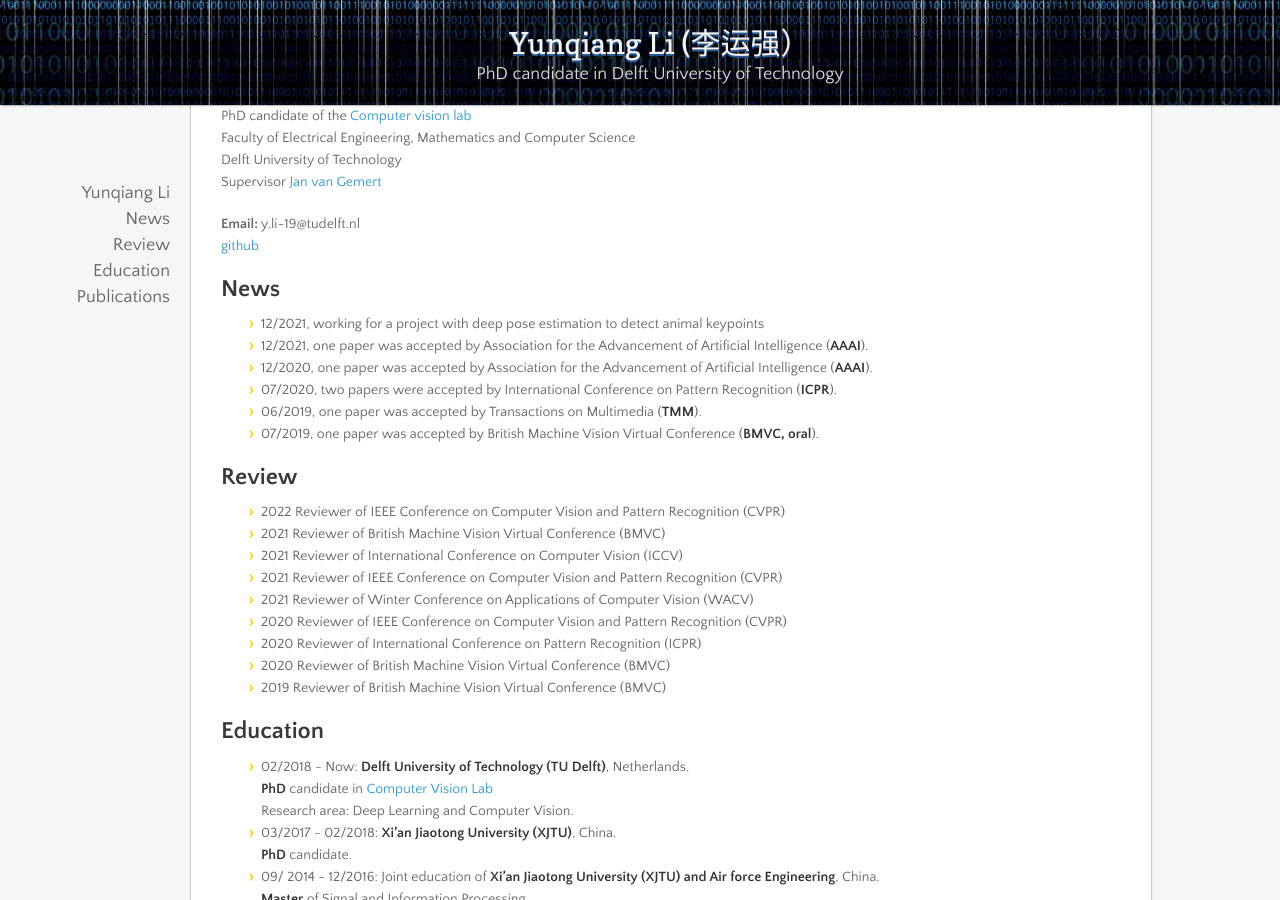
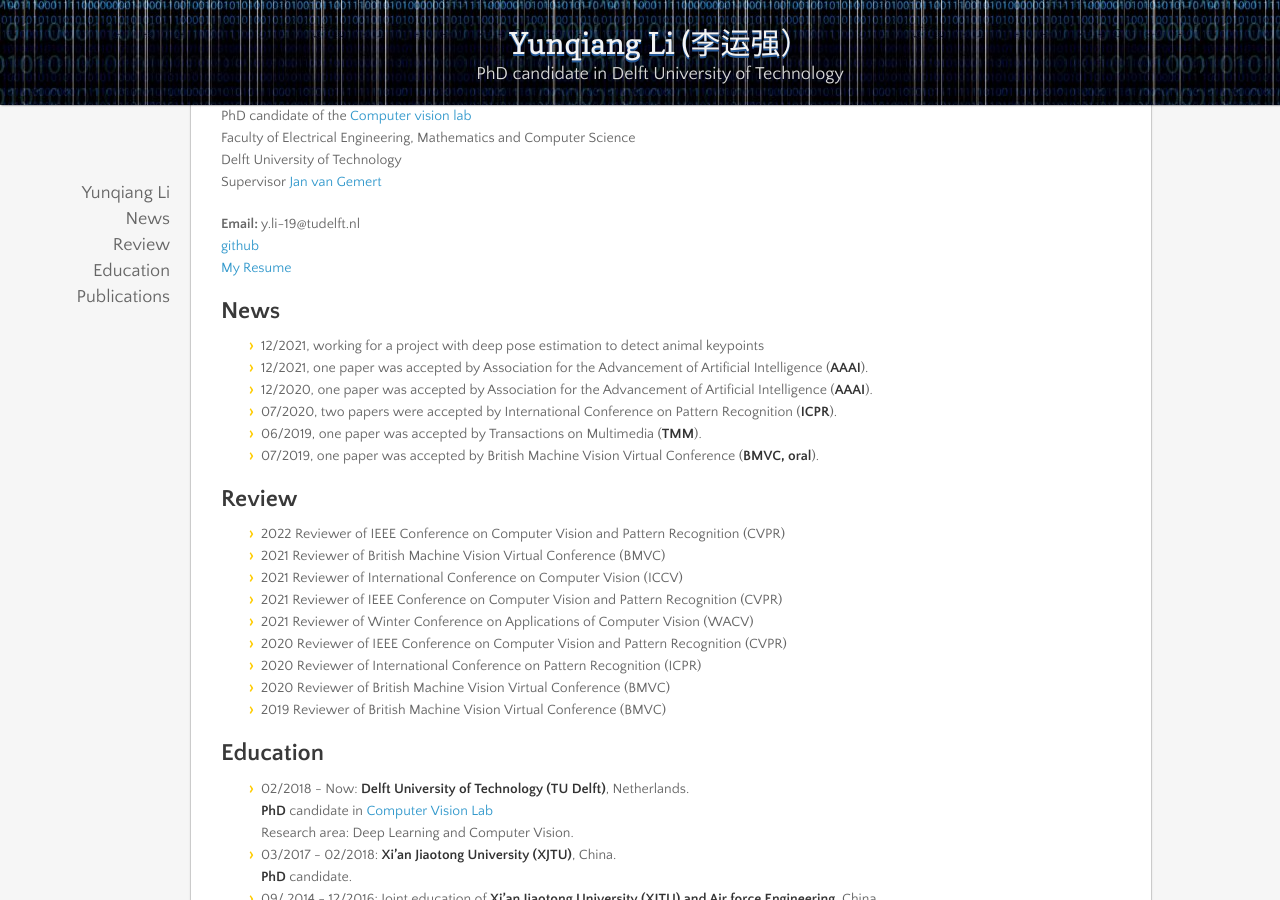
Before and after one commit to liyunqianggyn/liyunqianggyn.github.io, a Jekyll site: the page built from index.md, in a window 1280 px wide and 900 px high, scrolled down 355 px. Built offline with Jekyll 4.4.1, drawn with Linux system fonts in a browser that asks for light colours; nearby versions of some CDN libraries; our own code applies the rules of GitHub Pages for plain Markdown files.

Commit message:
Update index.md

```diff
--- a/index.md
+++ b/index.md
@@ -9,6 +9,8 @@ Supervisor <a href="https://jvgemert.github.io/">Jan van Gemert</a><br/>
 
 <b>Email:</b> y.li-19@tudelft.nl  <br/>
 <b></b> <a href="https://github.com/liyunqianggyn">github</a> <br/>
+<a href="https://github.com/liyunqianggyn/liyunqianggyn.github.io/blob/main/YunqiangLi_Resume.pdf">My Resume</a><br/>
+
 
 ## News
 * 12/2021, working for a project with deep pose estimation to detect animal keypoints
```
